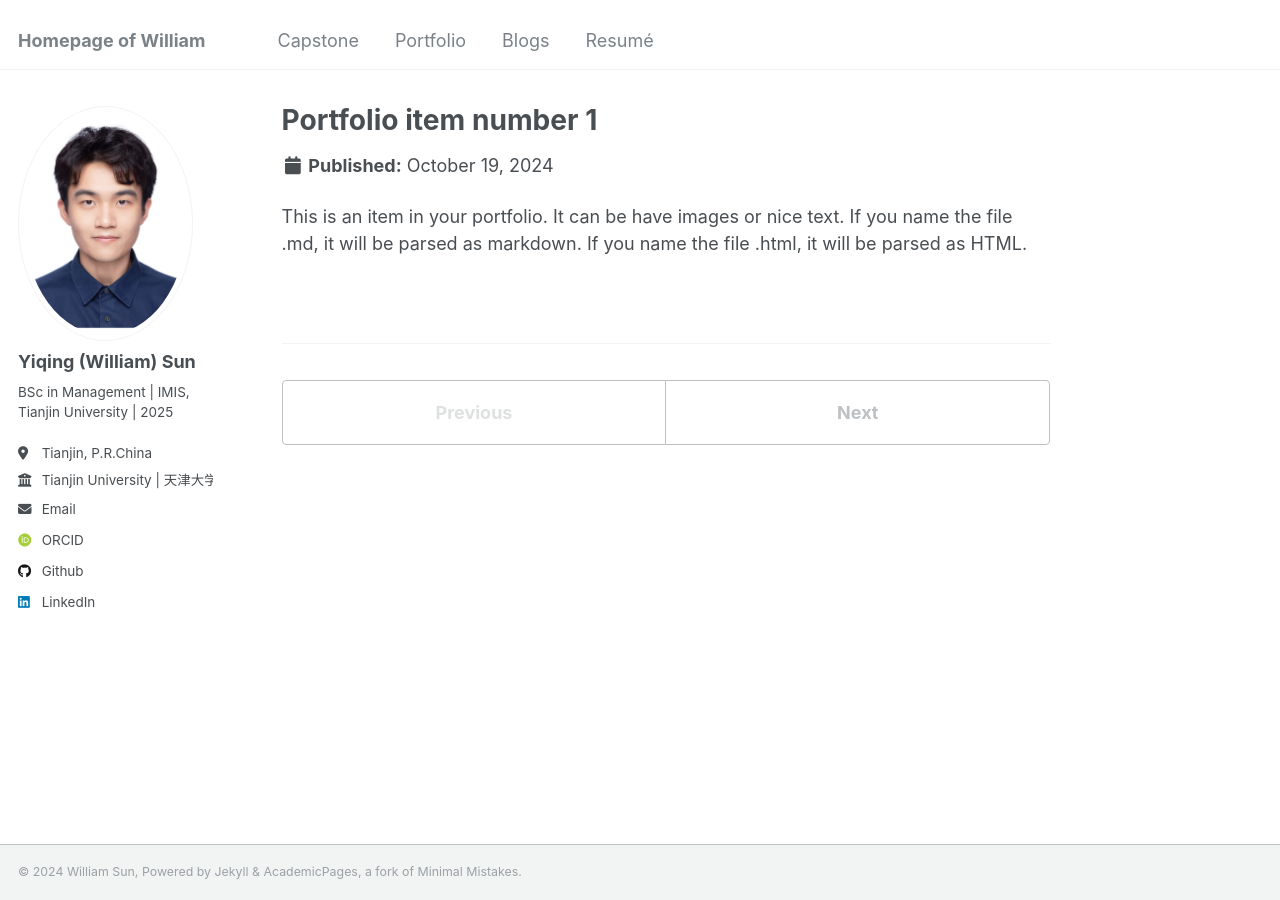
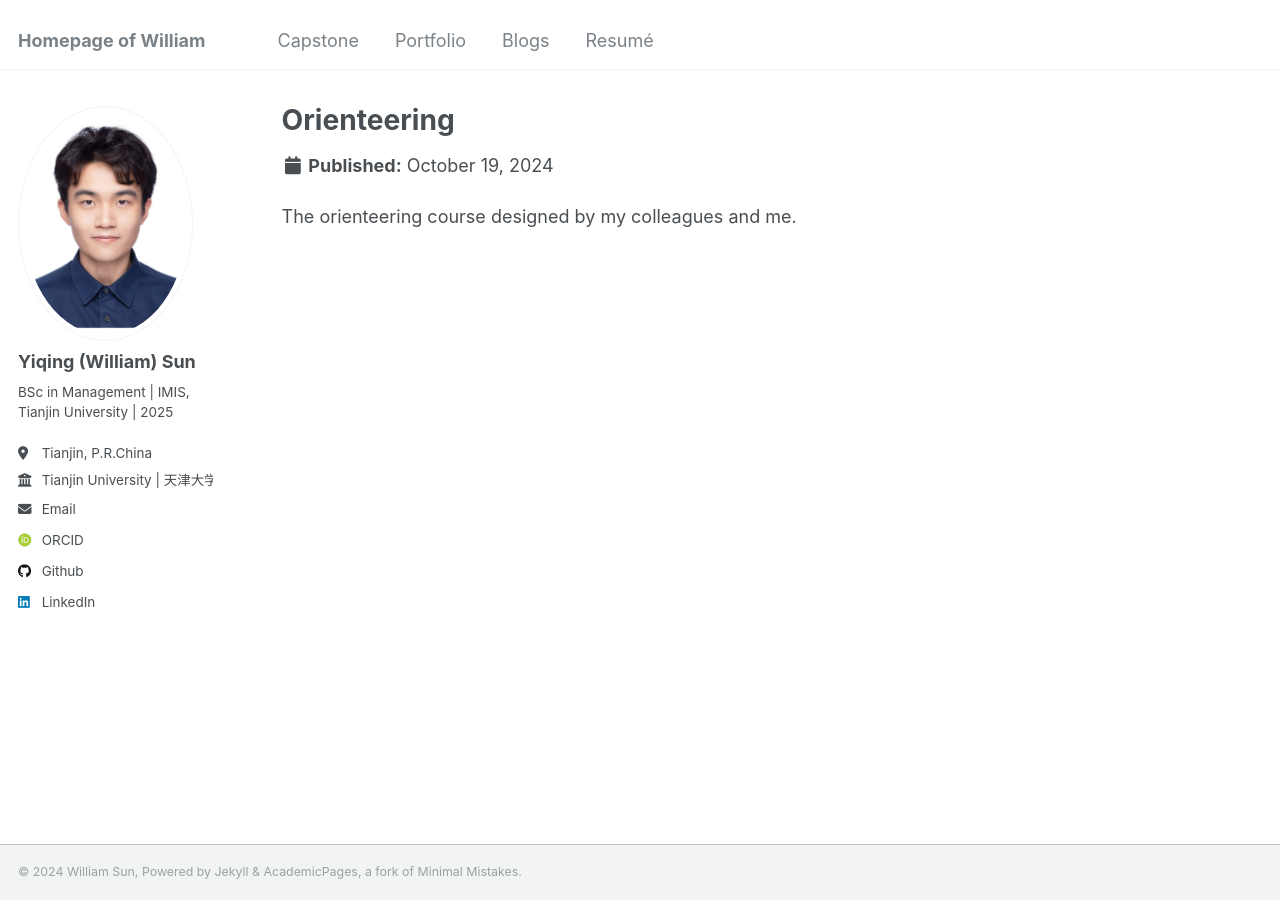
Before and after one commit to WilliamOdinson/WilliamOdinson.github.io, a Jekyll site: the page built from _portfolio/portfolio-1.md, in a window 1280 px wide. Built offline with Jekyll 4.4.1, drawn with Linux system fonts in a browser that asks for light colours; some web fonts are replaced.

Commit message:
Updated portfolio and removed unnecessary files
Update the first portfolio item to fill the void.

```diff
--- a/_portfolio/portfolio-1.md
+++ b/_portfolio/portfolio-1.md
@@ -1,7 +1,7 @@
 ---
-title: "Portfolio item number 1"
-excerpt: "Short description of portfolio item number 1<br/><img src='/images/500x300.png'>"
+title: "Orienteering"
+excerpt: "2022-10-01-Orienteering <br/><img src='/images/2022-10-01-Orienteering.jpg'>"
 collection: portfolio
 ---
 
-This is an item in your portfolio. It can be have images or nice text. If you name the file .md, it will be parsed as markdown. If you name the file .html, it will be parsed as HTML.
+The orienteering course designed by my colleagues and me.
```
Also changed, not shown: CONTRIBUTING.md (deleted, +0 -7 lines), _portfolio/portfolio-2.html (deleted, +0 -7 lines), images/favicon.ico, 1 other file.
